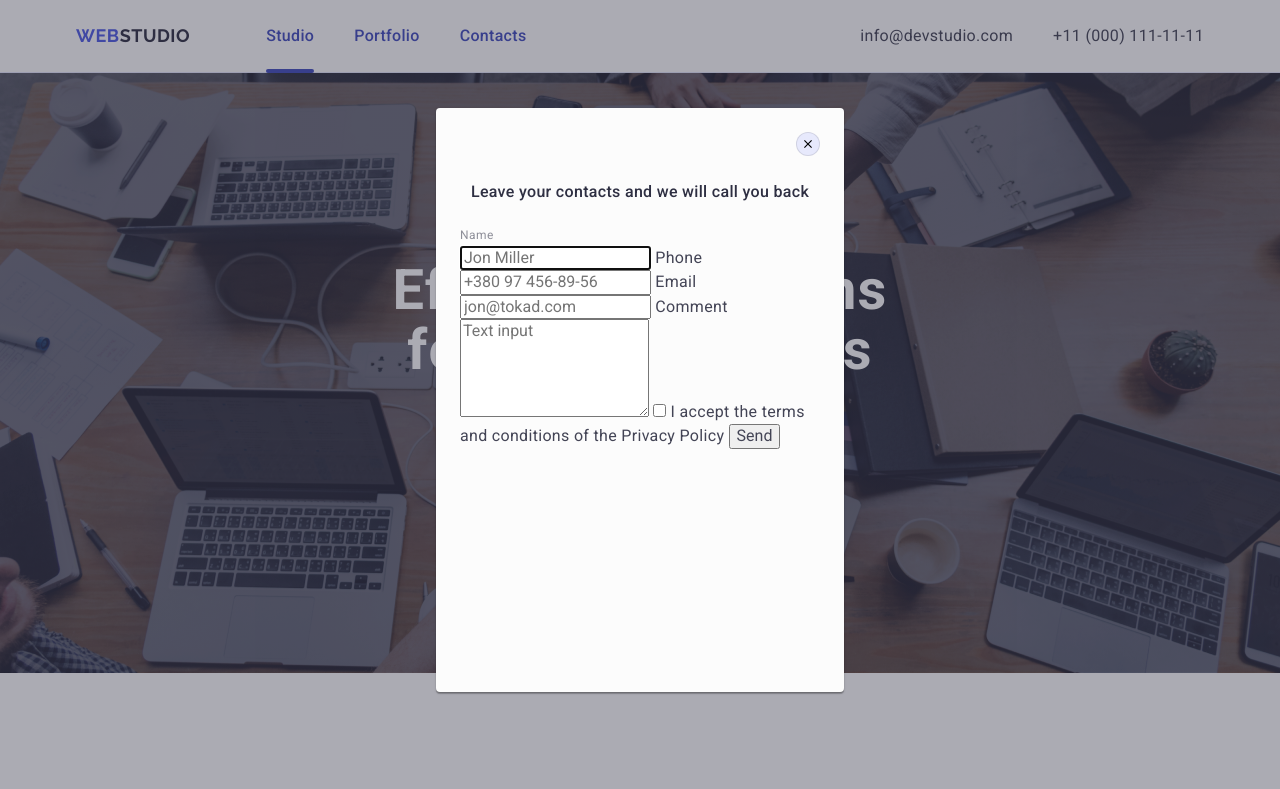
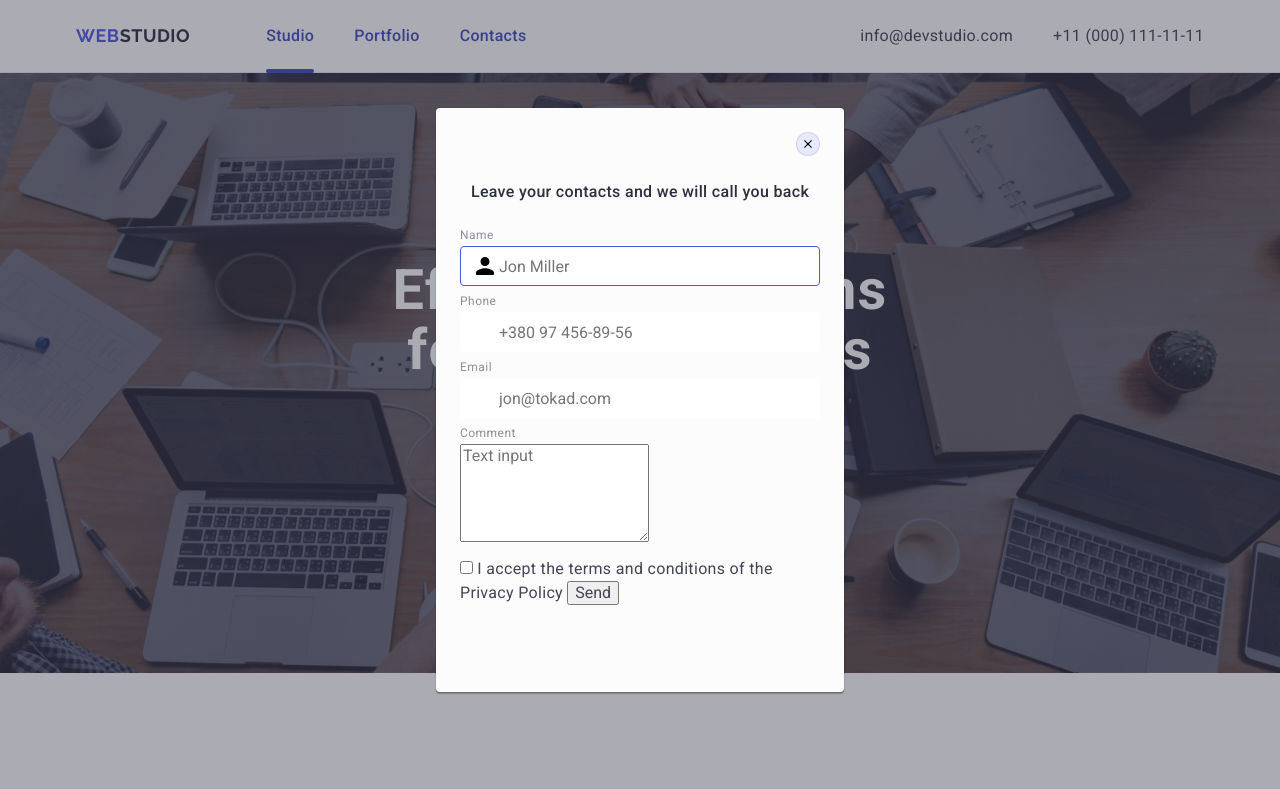
Before and after one commit to oxonomy14/goit-markup-hw-05, a plain HTML site: page index.html in a window 1280 px wide. Shown: the top 789 px of the page. Drawn offline with nearby package versions, Linux system fonts and the light colour scheme.

Commit message:
footer-form and start modal-window 081024-v7

```diff
--- a/css/style.css
+++ b/css/style.css
@@ -714,3 +714,34 @@ img {
   display: block;
   margin-bottom: 4px;
 }
+
+.form-order-service-input-container {
+  position: relative;
+}
+
+.form-order-service-input {
+  width: 100%;
+  height: 40px;
+  border: 1px solid rgba(46, 47, 66, 0.4);
+  border-radius: 4px;
+  border-color: transparent;
+  padding-left: 38px;
+  outline: transparent;
+  transition: border-color 250ms cubic-bezier(0.4, 0, 0.2, 1);
+}
+
+.form-order-service-input:focus {
+  border-color: #4d5ae5;
+}
+
+.form-order-service-input-svg {
+  position: absolute;
+  left: 16px;
+  top: 50%;
+  transform: translateY(-50%);
+  transition: fill 250ms cubic-bezier(0.4, 0, 0.2, 1);
+}
+
+.form-order-service-input:focus .form-order-service-input-svg {
+  fill: #4d5ae5;
+}
--- a/index.html
+++ b/index.html
@@ -683,45 +683,62 @@
         <form class="form-order-service" name="order-service">
           <div class="form-order-service-container">
             <label class="form-order-service-label" for="username">Name</label>
+            <div class="form-order-service-input-container">
               <input
+                class="form-order-service-input"
                 type="text"
                 name="username"
                 id="username"
                 placeholder="Jon Miller"
                 autofocus
               />
-
-            <label>
-              Phone
+              <svg class="form-order-service-input-svg" width="18" height="24">
+                <use href="./images/icons.svg#icon-username"></use>
+              </svg>
+            </div>
+          </div>
+          <div class="form-order-service-container">
+            <label class="form-order-service-label" for="phone"> Phone </label>
+            <div class="form-order-service-input-container">
               <input
+                class="form-order-service-input"
                 type="tel"
                 name="phone"
                 placeholder="+380 97 456-89-56"
                 required
               />
-            </label>
-            <label>
-              Email
+            </div>
+          </div>
+          <div class="form-order-service-container">
+            <label class="form-order-service-label" for="email"> Email </label>
+
+            <div class="form-order-service-input-container">
               <input
+                class="form-order-service-input"
                 type="email"
                 name="email"
                 placeholder="jon@tokad.com"
                 required
-            /></label>
-            <label>
-              Comment
+              />
+            </div>
+          </div>
+          <div class="form-order-service-container">
+            <label class="form-order-service-label" for="comments">
+              Comment</label
+            >
+            <div class="form-order-service-input-container">
               <textarea
                 name="comments"
                 rows="5"
                 placeholder="Text input"
               ></textarea>
-            </label>
+            </div>
+          </div>
           <label>
             <input type="checkbox" name="agree" required />
             I accept the terms and conditions of the <a>Privacy Policy</a>
           </label>
           <button type="submit">Send</button>
-          </div>
         </form>
       </div>
     </div>
```
Lines whose indentation alone changed are shown as unchanged.
